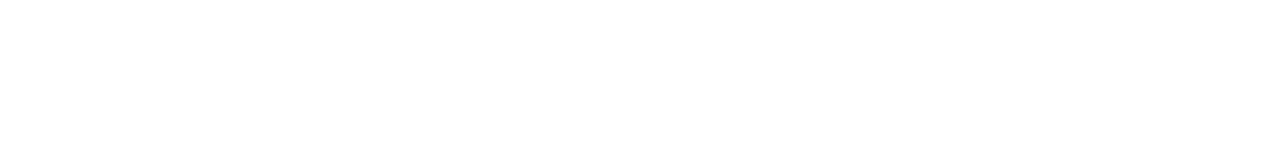
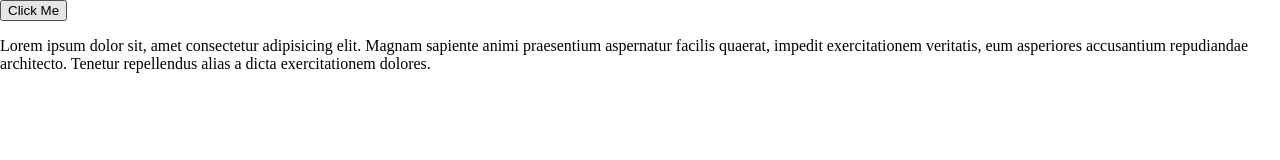
Before and after one commit to mohammed-naji/js_course, a plain HTML site: page lec1/index.html in a window 1280 px wide. Drawn offline with Linux system fonts and the light colour scheme.

Commit message:
introduction and variables

```diff
--- a/lec1/index.html
+++ b/lec1/index.html
@@ -4,13 +4,21 @@
 <head>
   <meta charset="UTF-8">
   <meta name="viewport" content="width=device-width, initial-scale=1.0">
-  <title></title>
+  <title>Lec 1 - Introduction</title>
 
   <link rel="stylesheet" href="css/style.css">
 </head>
 
 <body>
 
+
+  <button onclick="printMyName()">Click Me</button>
+
+  <p>Lorem ipsum dolor sit, amet consectetur adipisicing elit. Magnam sapiente animi praesentium aspernatur facilis
+    quaerat, impedit exercitationem veritatis, eum asperiores accusantium repudiandae architecto. Tenetur repellendus
+    alias a dicta exercitationem dolores.</p>
+
+  <!-- Mohammed -->
   <script src="js/script.js"></script>
 </body>
 
--- a/lec1/js/script.js
+++ b/lec1/js/script.js
@@ -0,0 +1,62 @@
+function printMyName() {
+  alert(555);
+}
+
+// console.log("Mohammed");
+// console.log(55);
+// var , let , const
+// var age = 30;
+// age = 40;
+// console.log(age);
+
+// var x = 20;
+
+// if (true) {
+//   var x = 30;
+// }
+
+// console.log(x);
+
+// let age = 20;
+// age = 40;
+// console.log(age);
+
+// let x = 20;
+
+// if (true) {
+//   let x = 40;
+// }
+
+// console.log(x);
+
+// const age = 10;
+// console.log(age);
+
+// _name = "Mohammed";
+// console.log(_name);
+
+// const user = {
+//   name: "Mohammed",
+//   age: 30,
+// };
+
+// // user.name = "Zina";
+// user = {
+//   name: "Zina",
+//   age: 4,
+// };
+// console.log(user);
+
+let myName = 10;
+console.log(typeof myName);
+
+// camelCase => myName
+// PascalCase => MyName
+// snake_case => my_name
+// kebab-case => my-name
+// ===
+// !=
+// <=
+// >=
+// =>
+//   ->
```
